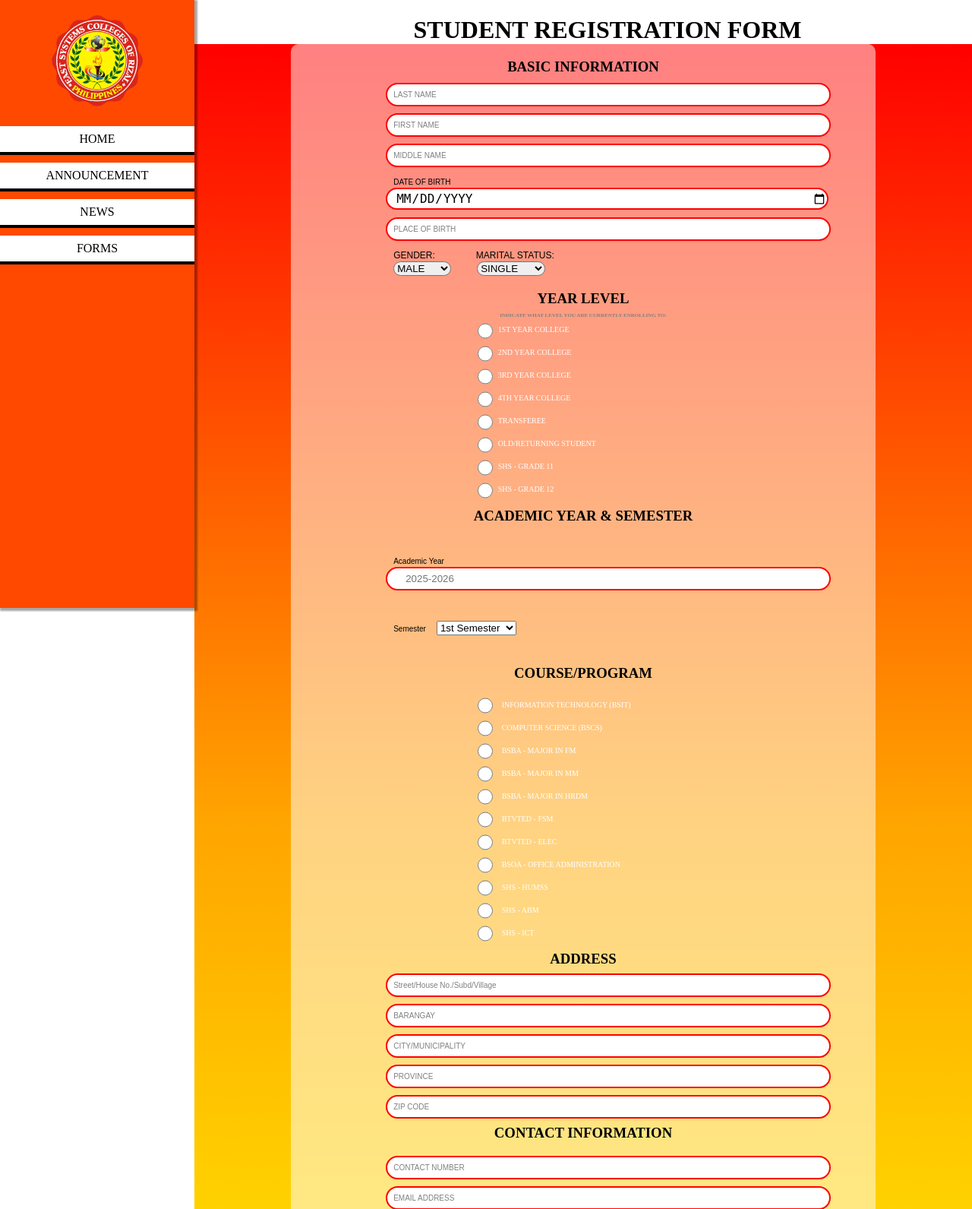
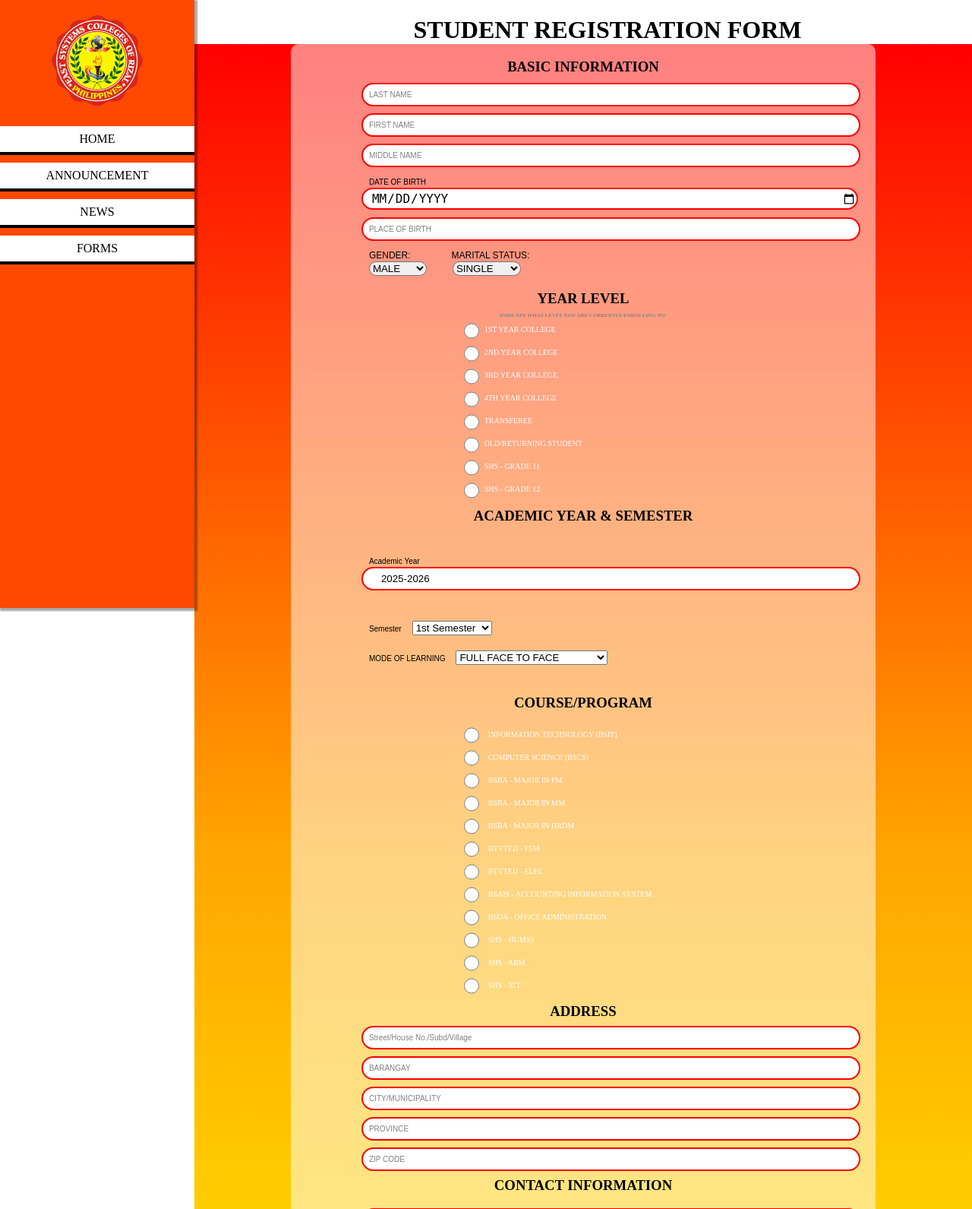
Before and after one commit to chaarlton/SchoolMS, a PHP site: page /form.php in a window 1280 px wide. Shown: the top 1591 px of the page at 76% size. Run offline with PHP 8.4, Linux system fonts and the light colour scheme.

Commit message:
Update form.php
Additional:
1. Added new section of select for Mode of Learning
2. Fixed (readonly) Academic Year
3. Auto-Selected Face-To-Face Mode of Learning.

```diff
--- a/School MS/form.php
+++ b/School MS/form.php
@@ -14,7 +14,7 @@ if ($_SERVER["REQUEST_METHOD"] == "POST") {
     $marital = $_POST['marital'];
     $yr_lvl = $_POST['year_level'];
     $course = $_POST['course'];
-
+    $mol = $_POST['mol'];
     // Address
     $street = $_POST['street'];
     $brgy = $_POST['brgy'];
@@ -35,9 +35,9 @@ if ($_SERVER["REQUEST_METHOD"] == "POST") {
     } else {
         // Insert profile into student_login ONLY
         $sql = "INSERT INTO student_login
-           (L_name, F_name, M_name, bday, pbirth, gender, marital, yr_lvl, crs, street, brgy, city_mun)
+           (L_name, F_name, M_name, bday, pbirth, gender, marital, yr_lvl, crs, street, brgy, city_mun, mol)
            VALUES
-           ('$lname', '$fname', '$mname', '$bday', '$pbirth', '$gender', '$marital', '$yr_lvl', '$course', '$street', '$brgy', '$city')";
+           ('$lname', '$fname', '$mname', '$bday', '$pbirth', '$gender', '$marital', '$yr_lvl', '$course', '$street', '$brgy', '$city', '$mol')";
 
         if (mysqli_query($conn, $sql)) {
             $msg = "✅ Profile submitted successfully! Await admin approval for enrollment.";
@@ -55,8 +55,7 @@ if ($_SERVER["REQUEST_METHOD"] == "POST") {
     <meta charset="UTF-8">
     <meta name="viewport" content="width=device-width, initial-scale=1.0">
     <title>ESCR | Student Registration Form</title>
-    <link rel="stylesheet" href="Form.css">
-    <link rel="stylesheet" href="Form.css?v=3">
+    <link rel="stylesheet" href="Form.css?v=8">
     <link rel="shortcut icon" href="Picture3.png" type="image/x-icon">
 </head>
 <body>
@@ -135,7 +134,7 @@ if ($_SERVER["REQUEST_METHOD"] == "POST") {
     <h3 style="margin-bottom: 0px;">YEAR LEVEL</h3>
     <h3 style="text-align: center; font-size:7px ; margin-bottom: -10px; color:gray;">INDICATE WHAT LEVEL YOU ARE CURRENTLY ENROLLING TO:</h3>
     <div class="r-button">
-    <input class="stand-alone" type="radio" name="year_level" id="" value="TEST"> 1ST YEAR COLLEGE
+    <input class="stand-alone" type="radio" name="year_level" id="" value="1ST YEAR COLLEGE"> 1ST YEAR COLLEGE
     </div>
 
     <div class="r-button">
@@ -168,17 +167,24 @@ if ($_SERVER["REQUEST_METHOD"] == "POST") {
     <h3>ACADEMIC YEAR & SEMESTER</h3>
 <div class="txt">
     <label style="color:black;">Academic Year</label>
-    <input type="text" name="academic_year" required placeholder="2025-2026">
+    <input type="text" name="academic_year" required placeholder="2025-2026" value="2025-2026" readonly>
 </div>
-
+<div class="section1">
 <div class="txt">
     <label style="color:black;">Semester</label>
     <select name="semester" required>
-        <option value="1">1st Semester</option>
-        <option value="2">2nd Semester</option>
+        <option value="1" selected contenteditable="false">1st Semester</option>
+        <option value="2" disabled>2nd Semester</option>
     </select>
 </div>
-
+<div class="txt">
+    <label style="color:black;">MODE OF LEARNING</label>
+    <select name="mol" required>
+        <option value="ONLINE">ONLINE/HYBRID(1 DAY F2F)</option>
+        <option value="F2F" selected>FULL FACE TO FACE </option>
+    </select>
+</div>
+</div>
 <div class="no-text" >
     <h3 style="margin-bottom: 5px;">COURSE/PROGRAM</h3>
 
@@ -218,6 +224,12 @@ if ($_SERVER["REQUEST_METHOD"] == "POST") {
     <input class="stand-alone" type="radio" name="course" id="" value="BTVTED - ELEC">
     <div class="lbl">BTVTED - ELEC</div>
     </div>
+
+            <div class="r-button">
+    <input class="stand-alone" type="radio" name="course" id="" value="BSAIS - ACCOUNTING INFORMATION SYSTEM">
+    <div class="lbl">BSAIS - ACCOUNTING INFORMATION SYSTEM</div>
+    </div>
+
         <div class="r-button">
     <input class="stand-alone" type="radio" name="course" id="" value="BSOA - OFFICE ADMINISTRATION">
     <div class="lbl">BSOA - OFFICE ADMINISTRATION</div>
```
